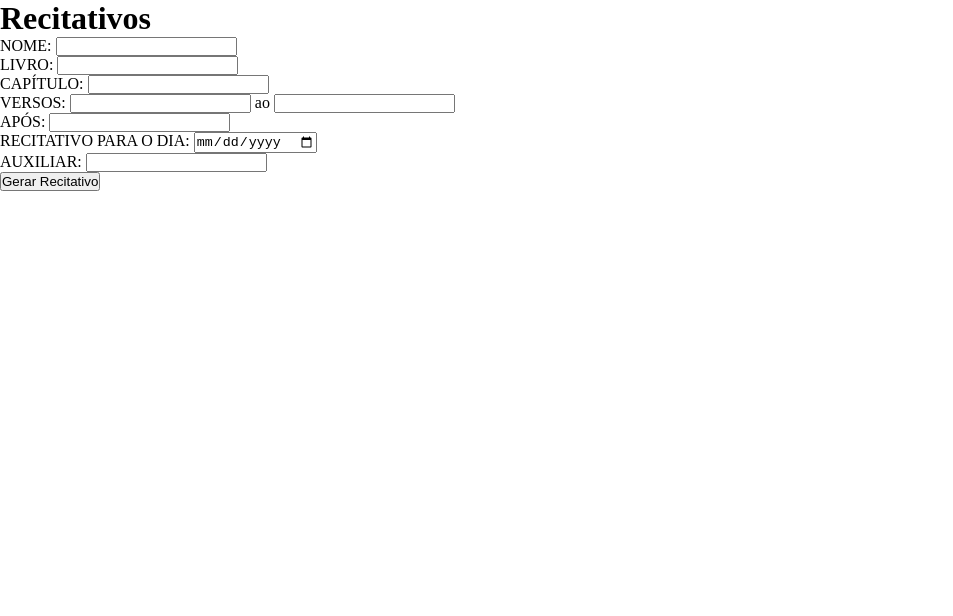
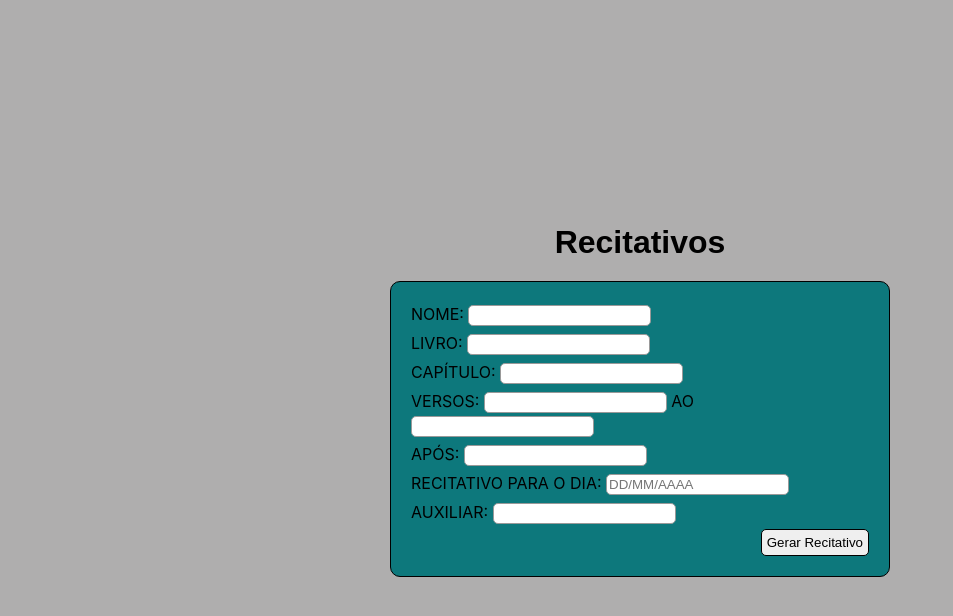
Before and after one commit to JuuanMatheus/GeradorRecitativo, a plain HTML site: page index.html in a window 1280 px wide. Shown: the whole page, without its empty margins (0-953 px from the left). Drawn offline with Linux system fonts and the light colour scheme.

Commit message:
Adicionando Estilização

```diff
--- a/css/style.css
+++ b/css/style.css
@@ -3,3 +3,56 @@
     padding: 0;
     box-sizing: border-box;
 }
+
+h1 {
+    font-family: "Poppins", sans-serif;
+
+    margin-bottom: 20px;
+}
+
+body {
+    font-family: "Inter", sans-serif;
+    display: flex;
+    flex-direction: column;
+    align-items: center;
+    justify-content: center;
+
+    background-color: rgb(175, 174, 174);
+
+    min-height: 100vh;
+}
+
+form {
+    border: 1px solid #000000;
+    padding: 20px;
+    border-radius: 10px;
+    background-color: rgb(13, 120, 124);
+
+    display: flex;
+    flex-direction: column;
+
+    width: 500px;
+}
+
+form div {
+    margin-bottom: 5px;
+}
+
+input {
+    padding: 2px;
+    border-radius: 5px;
+    border: 1px solid #999;
+    margin-top: 3px;
+}
+
+form button {
+    align-self: flex-end;
+}
+
+button {
+    border: 1px solid black;
+
+    border-radius: 5px;
+
+    padding: 5px;
+}
--- a/index.html
+++ b/index.html
@@ -25,7 +25,7 @@
         <div>
             <label for="versoInicial">VERSOS:</label>
             <input type="number" id="versoInicial">
-            <label for="versoFinal">ao</label>
+            <label for="versoFinal">AO</label>
             <input type="number" id="versoFinal">
         </div>
         <div>
@@ -34,7 +34,7 @@
         </div>
         <div>
             <label for="dataRecitativo">RECITATIVO PARA O DIA:</label>
-            <input type="date" id="dataRecitativo">
+            <input type="text" class="data" placeholder="DD/MM/AAAA" maxlength="10" id="dataRecitativo">
         </div>
         <div>
             <label for="nomeAuxiliar">AUXILIAR:</label>
@@ -43,5 +43,6 @@
         <button type="submit">Gerar Recitativo</button>
     </form>
     <script src="js/script.js"></script>
+    <script src="js/mask.js"></script>
 </body>
 </html>
--- /dev/null
+++ b/js/mask.js
@@ -0,0 +1,10 @@
+const data = document.querySelector(".data");
+
+data.addEventListener("input", () => {
+    let valor = data.value;
+    valor = valor.replace(/\D/g, "");
+    valor = valor.replace(/(\d{2})(\d)/, "$1/$2");
+    valor = valor.replace(/(\d{2})(\d)/, "$1/$2");
+
+    data.value = valor;
+});
```
